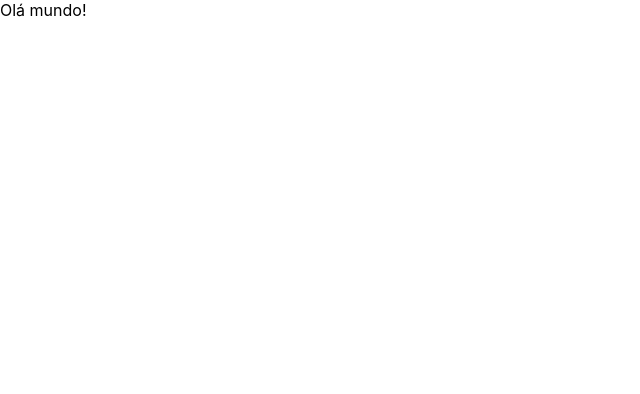
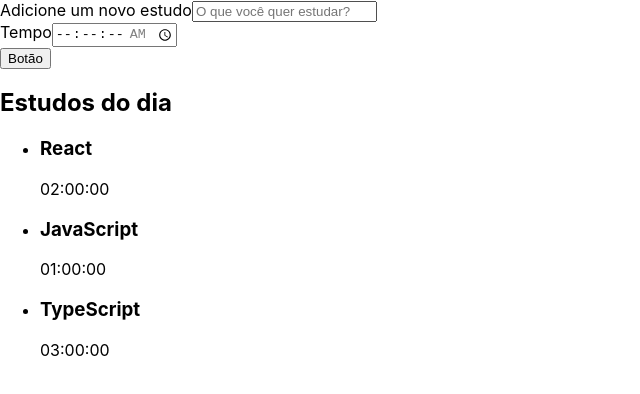
Before and after one commit to MilyRibeiro/relogio-estudos, a React (Create React App) app: page / in a window 1280 px wide. Shown: the top 394 px of the page, without its empty margins (0-640 px from the left). Built offline with nearby package versions, Linux system fonts and the light colour scheme.

Commit message:
Criando os componentes de botão, form e lista

```diff
--- a/public/index.html
+++ b/public/index.html
@@ -10,34 +10,14 @@
       content="Web site created using create-react-app"
     />
     <link rel="apple-touch-icon" href="%PUBLIC_URL%/logo192.png" />
-    <!--
-      manifest.json provides metadata used when your web app is installed on a
-      user's mobile device or desktop. See https://developers.google.com/web/fundamentals/web-app-manifest/
-    -->
+
     <link rel="manifest" href="%PUBLIC_URL%/manifest.json" />
-    <!--
-      Notice the use of %PUBLIC_URL% in the tags above.
-      It will be replaced with the URL of the `public` folder during the build.
-      Only files inside the `public` folder can be referenced from the HTML.
 
-      Unlike "/favicon.ico" or "favicon.ico", "%PUBLIC_URL%/favicon.ico" will
-      work correctly both with client-side routing and a non-root public URL.
-      Learn how to configure a non-root public URL by running `npm run build`.
-    -->
-    <title>React App</title>
+    <title>Alura Studies</title>
   </head>
   <body>
     <noscript>You need to enable JavaScript to run this app.</noscript>
     <div id="root"></div>
-    <!--
-      This HTML file is a template.
-      If you open it directly in the browser, you will see an empty page.
 
-      You can add webfonts, meta tags, or analytics to this file.
-      The build step will place the bundled scripts into the <body> tag.
-
-      To begin the development, run `npm start` or `yarn start`.
-      To create a production bundle, use `npm run build` or `yarn build`.
-    -->
   </body>
 </html>
--- a/src/App.tsx
+++ b/src/App.tsx
@@ -1,25 +1,17 @@
 import React from 'react';
+// import Botao from './componentes/Botao';
+import Formulario from './componentes/Formulario';
+import Lista from './componentes/Lista';
 // import logo from './logo.svg';
 // import './App.css';
 
 function App() {
   return (
     <div className="App">
-      Olá mundo!
-      {/* <header className="App-header">
-        <img src={logo} className="App-logo" alt="logo" />
-        <p>
-          Edit <code>src/App.tsx</code> and save to reload.
-        </p>
-        <a
-          className="App-link"
-          href="https://reactjs.org"
-          target="_blank"
-          rel="noopener noreferrer"
-        >
-          Learn React
-        </a>
-      </header> */}
+      {/* Olá mundo! */}
+      {/* <Botao /> */}
+      <Formulario />
+      <Lista />
     </div>
   );
 }
--- /dev/null
+++ b/src/componentes/Botao/index.tsx
@@ -0,0 +1,13 @@
+import React from "react";
+
+class Botao extends React.Component {
+    render() {
+        return (
+            <button>
+                Botão
+            </button>
+        )
+    }
+}
+
+export default Botao;
--- /dev/null
+++ b/src/componentes/Formulario/index.tsx
@@ -0,0 +1,26 @@
+import React from "react";
+import Botao from "../Botao";
+
+class Formulario extends React.Component {
+    render() {
+        return (
+            <form>
+                <div>
+                    <label htmlFor="tarefa">
+                        Adicione um novo estudo
+                    </label>
+                    <input type="text" name="tarefa" id="tarefa" placeholder="O que você quer estudar?" required/>
+                </div>
+                <div>
+                    <label htmlFor="tempo">
+                        Tempo
+                    </label>
+                    <input type="time" step="1" name="tempo" id="tempo" min="00:00:00" max="01:30:00" required/>
+                </div>
+                <Botao />
+            </form>
+        )
+    }
+}
+
+export default Formulario;
--- /dev/null
+++ b/src/componentes/Lista/index.tsx
@@ -0,0 +1,40 @@
+import React from "react";
+
+function Lista() {
+    const tarefas = [{
+        tarefa: 'React',
+        tempo: '02:00:00'
+        }, {
+            tarefa: 'JavaScript',
+            tempo: '01:00:00'
+        }, {
+            tarefa: 'TypeScript',
+            tempo: '03:00:00'
+        }
+    ];
+
+    return (
+        <aside>
+            <h2> Estudos do dia </h2>
+            <ul>
+                {/* Cria de forma dinâmica um novo item ou li na lista */}
+                {tarefas.map((item, index) => (
+                    <li key={index}>
+                        <h3>{item.tarefa}</h3>
+                        <span>{item.tempo}</span>
+                    </li>
+                ))}
+                {/* <li>
+                    <h3>React</h3>
+                    <span>02:00:00</span>
+                </li>
+                <li>
+                    <h3>JavaScript</h3>
+                    <span>01:00:00</span>
+                </li> */}
+            </ul>
+        </aside>
+    )
+}
+
+export default Lista;
--- a/src/index.tsx
+++ b/src/index.tsx
@@ -12,8 +12,3 @@
     <App />
   </React.StrictMode>
 );
-
-// If you want to start measuring performance in your app, pass a function
-// to log results (for example: reportWebVitals(console.log))
-// or send to an analytics endpoint. Learn more: https://bit.ly/CRA-vitals
-// reportWebVitals();
```
